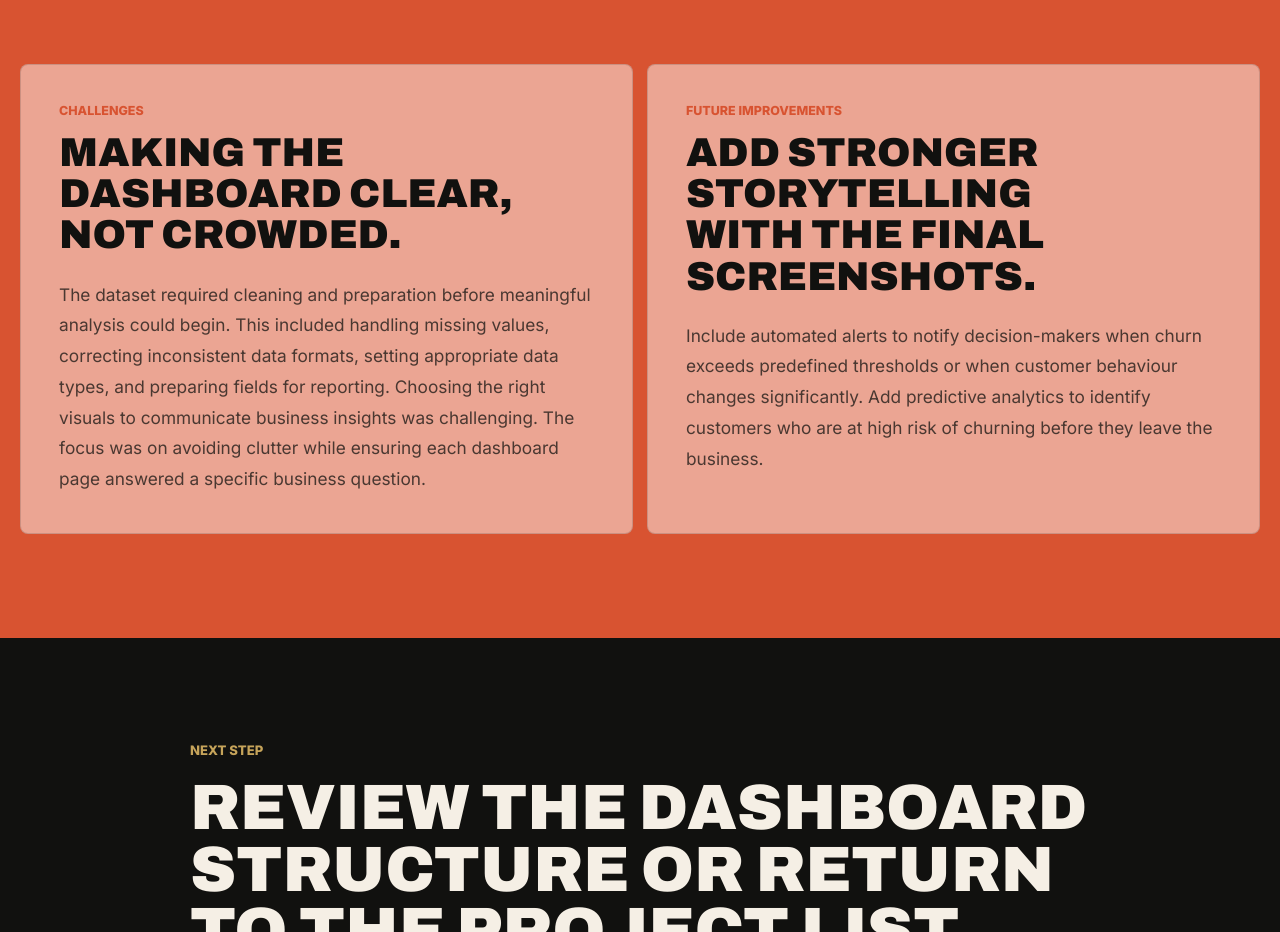
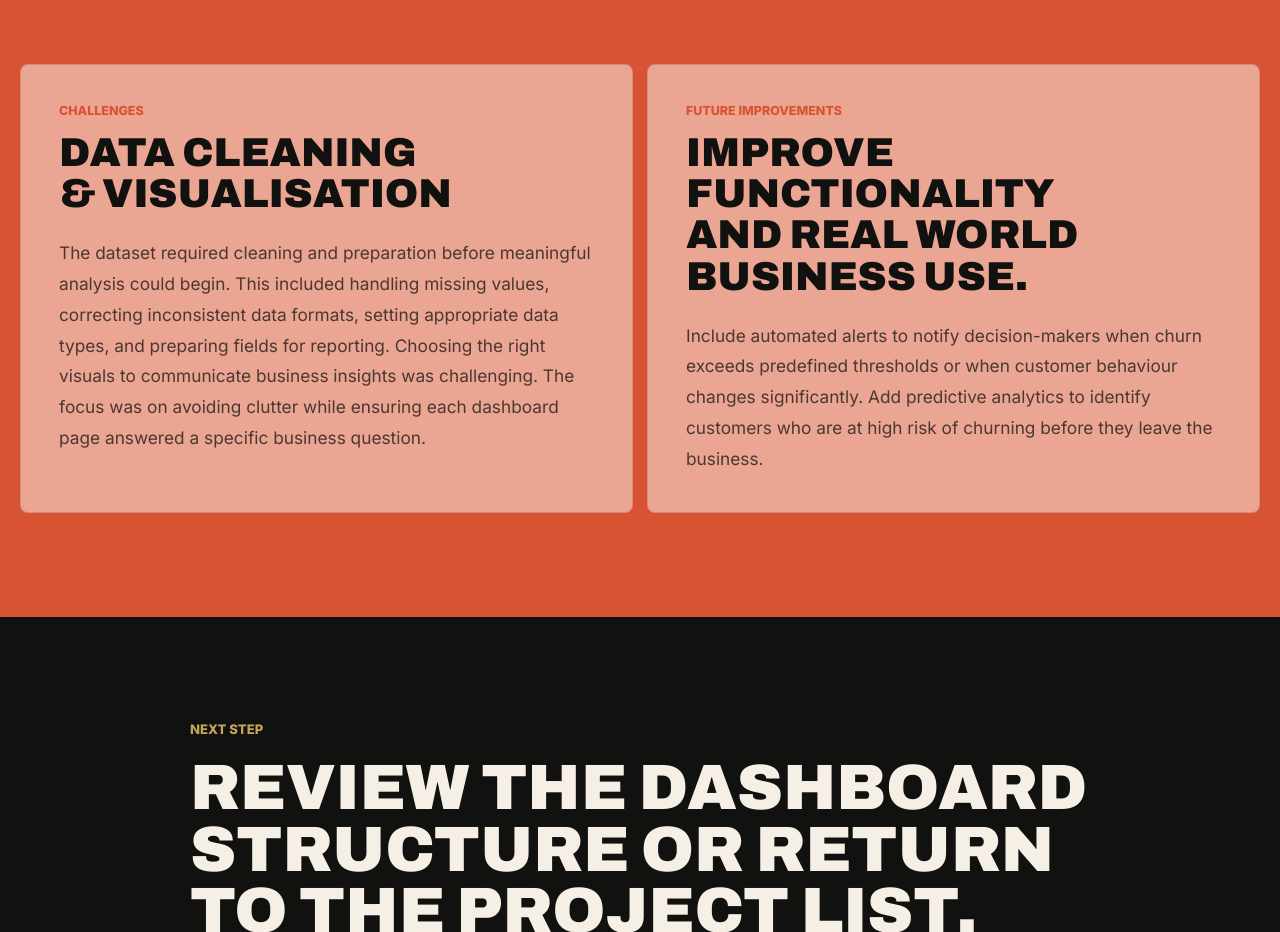
Before and after one commit to choenyanekgao18/choenyane-samuel-portfolio, a plain HTML site: page projects/customer-churn.html in a window 1280 px wide. Shown: the part 6380-7312 px from the top of the page. Drawn offline with nearby package versions, Linux system fonts and the light colour scheme.

Commit message:
Sub title fixing

```diff
--- a/projects/customer-churn.html
+++ b/projects/customer-churn.html
@@ -354,7 +354,7 @@
             <div class="shell case-two-column">
                 <article class="case-panel">
                     <span>Challenges</span>
-                    <h2>Making the dashboard clear, not crowded.</h2>
+                    <h2>Data Cleaning & Visualisation</h2>
                     <p>
                         The dataset required cleaning and preparation before meaningful analysis could begin.
                         This included handling missing values, correcting inconsistent data formats, setting
@@ -365,7 +365,7 @@
                 </article>
                 <article class="case-panel">
                     <span>Future improvements</span>
-                    <h2>Add stronger storytelling with the final screenshots.</h2>
+                    <h2>Improve Functionality and real world business use.</h2>
                     <p>
                         Include automated alerts to notify decision-makers when churn exceeds
                          predefined thresholds or when customer behaviour changes significantly.
```
